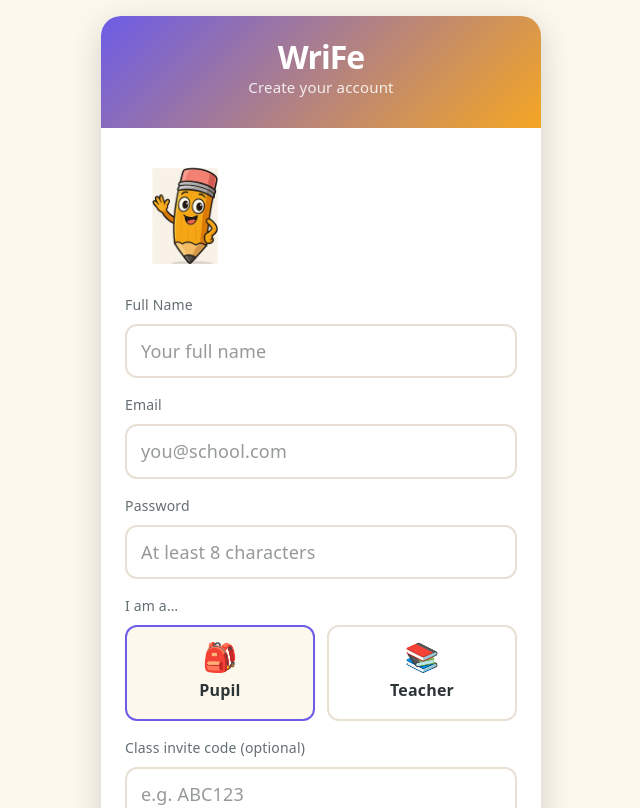
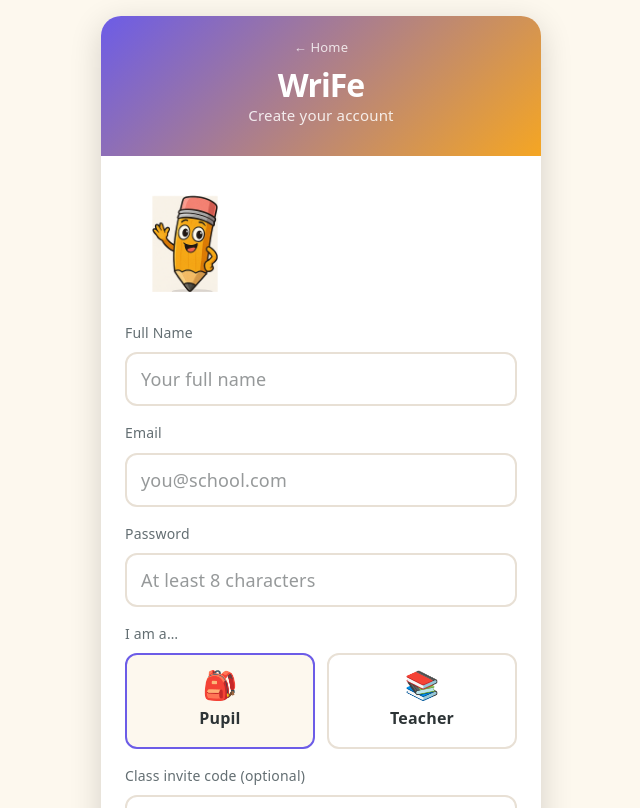
Before and after one commit to wrifeeducation/Interactive-Practice, a React (Vite) app: page /signup in a window 1280 px wide. Shown: the top 808 px of the page, without its empty margins (319-959 px from the left). Built offline with nearby package versions, Linux system fonts and the light colour scheme; no server answers.

Commit message:
Fix: show 'Coming Soon' with back button when no activities found

```diff
--- a/src/pages/ActivitySession.tsx
+++ b/src/pages/ActivitySession.tsx
@@ -105,7 +105,30 @@ export default function ActivitySession() {
   if (!activities.length) {
     return (
       <div style={styles.loading}>
-        <p style={{ color: 'var(--color-text-muted)', fontSize: '18px' }}>No activities found for this level.</p>
+        <div style={{ fontSize: '48px', marginBottom: '8px' }}>📭</div>
+        <p style={{ color: 'var(--color-text)', fontSize: '20px', fontWeight: 700, margin: '0 0 8px' }}>
+          Coming Soon
+        </p>
+        <p style={{ color: 'var(--color-text-muted)', fontSize: '15px', maxWidth: '280px', textAlign: 'center', margin: '0 0 24px' }}>
+          Activities for this lesson aren't published yet. Check back soon!
+        </p>
+        <button
+          onClick={() => navigate('/world-map')}
+          data-testid="no-activities-back"
+          style={{
+            padding: '12px 28px',
+            fontSize: '16px',
+            fontWeight: 600,
+            background: 'var(--color-brand-primary)',
+            color: 'var(--color-text-on-dark)',
+            border: 'none',
+            borderRadius: 'var(--radius-md)',
+            cursor: 'pointer',
+            minHeight: '44px',
+          }}
+        >
+          ← Back to World Map
+        </button>
       </div>
     )
   }
--- a/src/pages/Login.tsx
+++ b/src/pages/Login.tsx
@@ -64,6 +64,9 @@ export default function Login() {
       <div style={styles.card}>
         {/* Brand gradient header */}
         <div style={styles.header}>
+          <Link to="/" style={styles.homeLink} data-testid="login-home-link" aria-label="Back to home">
+            ← Home
+          </Link>
           <h1 style={styles.logo} data-tts="WriFe logo">WriFe</h1>
           <p style={styles.tagline} data-tts="Interactive Practice tagline">Interactive Practice</p>
         </div>
@@ -169,8 +172,17 @@ const styles: Record<string, React.CSSProperties> = {
   },
   header: {
     background: 'linear-gradient(135deg, var(--color-brand-primary), var(--color-brand-secondary))',
-    padding: '32px 24px',
+    padding: '16px 24px 32px',
     textAlign: 'center',
+    position: 'relative',
+  },
+  homeLink: {
+    display: 'inline-block',
+    marginBottom: '12px',
+    fontSize: '13px',
+    fontWeight: 500,
+    color: 'rgba(255,255,255,0.8)',
+    textDecoration: 'none',
   },
   logo: {
     margin: 0,
--- a/src/pages/Signup.tsx
+++ b/src/pages/Signup.tsx
@@ -99,6 +99,9 @@ export default function Signup() {
     <div style={styles.page}>
       <div style={styles.card}>
         <div style={styles.header}>
+          <Link to="/" style={styles.homeLink} data-testid="signup-home-link" aria-label="Back to home">
+            ← Home
+          </Link>
           <h1 style={styles.logo} data-tts="WriFe logo">WriFe</h1>
           <p style={styles.tagline} data-tts="Create account tagline">Create your account</p>
         </div>
@@ -245,8 +248,16 @@ const styles: Record<string, React.CSSProperties> = {
   },
   header: {
     background: 'linear-gradient(135deg, var(--color-brand-primary), var(--color-brand-secondary))',
-    padding: '28px 24px',
+    padding: '16px 24px 28px',
     textAlign: 'center',
+  },
+  homeLink: {
+    display: 'inline-block',
+    marginBottom: '12px',
+    fontSize: '13px',
+    fontWeight: 500,
+    color: 'rgba(255,255,255,0.8)',
+    textDecoration: 'none',
   },
   logo: {
     margin: 0,
```
